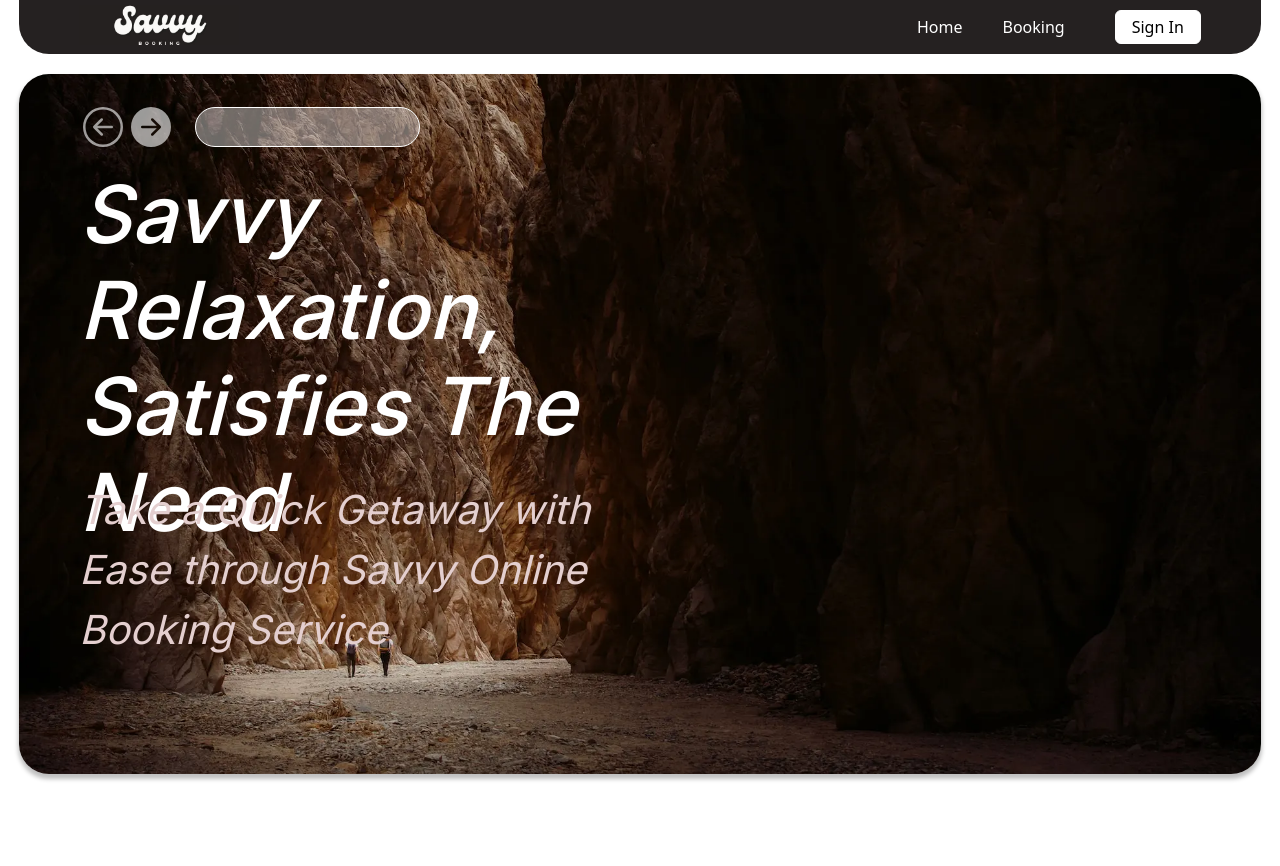
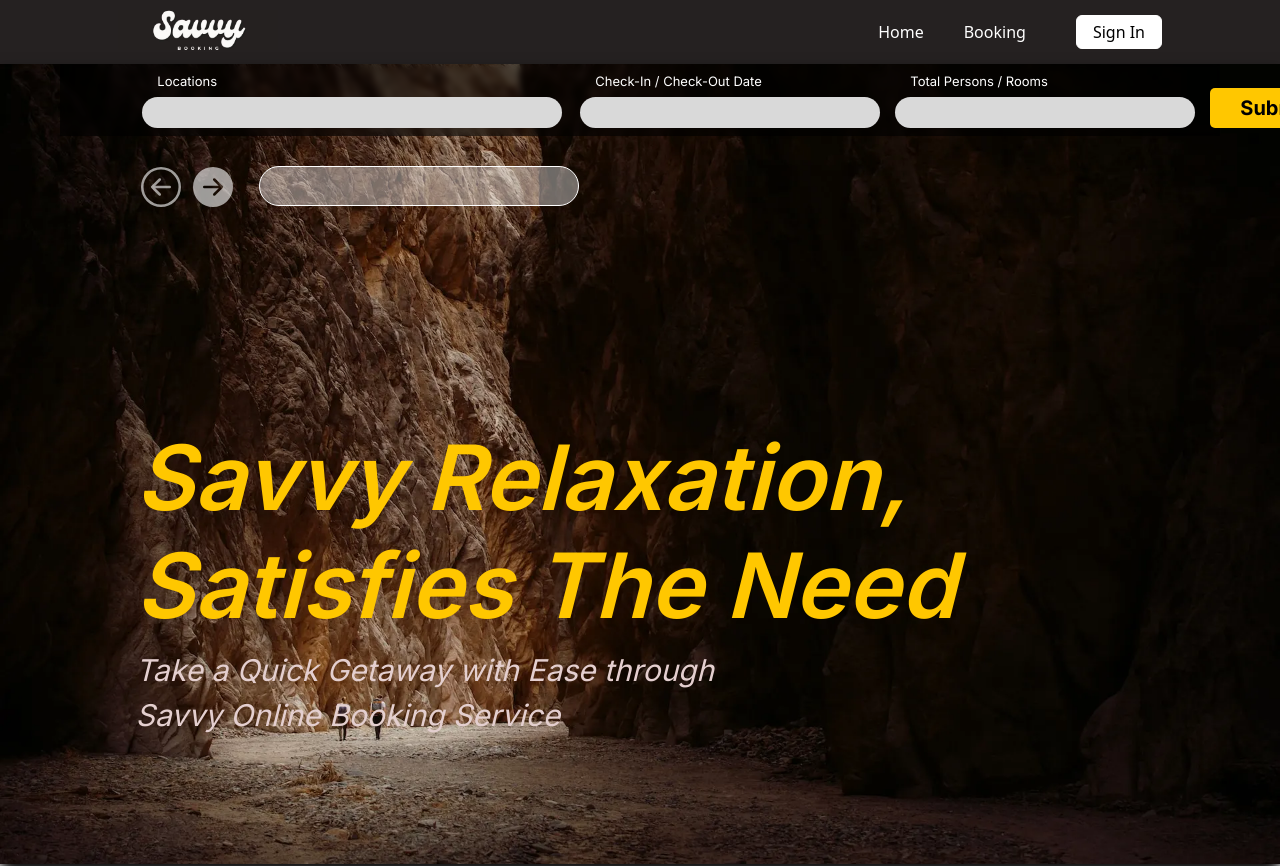
Before and after one commit to makyiabonner/booking, a Next.js app: page / in a window 1280 px wide. Shown: the top 866 px of the page. Built offline with nearby package versions, Linux system fonts and the light colour scheme.

Commit message:
landing restyling complete

```diff
--- /dev/null
+++ b/src/components/Booking/HotelCard/hotelcard.module.scss
@@ -0,0 +1,19 @@
+@import '../../../styles/variables.scss';
+
+.card{
+    background-color: white;
+    padding: 20px;
+    display: flex;
+}
+.left,.right{
+    width: 50%;
+}
+.left{
+    display: flex;
+    flex-direction: row;
+}
+.right{
+    display: flex;
+    flex-direction: column;
+    align-items:flex-end;
+}
--- a/src/components/Booking/SidePanel/sidepanel.js
+++ b/src/components/Booking/SidePanel/sidepanel.js
@@ -1,3 +1,4 @@
+import HotelCard from '../HotelCard/hotelcard'
 import styles from '../SidePanel/sidepanel.module.scss'
 
 export default function Sidepanel(){
@@ -30,6 +31,9 @@ export default function Sidepanel(){
                     </ul>
                 </section>
             </form>
+            <section className={styles.HotelScroll}>
+                <HotelCard/>
+            </section>
         </div>
     )
 }
--- a/src/components/Homepage/Landing/landing.js
+++ b/src/components/Homepage/Landing/landing.js
@@ -3,6 +3,26 @@ import styles from './landing.module.scss';
 export default function LandingSection(){
     return(
         <div className={styles.landing}>
+              <form className={styles.form}>
+                <section className={styles.section}>
+                  <div>
+                      <label className={`${styles.label} d-block`}>Locations</label>
+                      <input className={styles.LocationText} type='text' required />
+                  </div>
+                  <section className={styles.rightSectionForm}>
+                    <div>
+                        <label className={`${styles.label} d-block`}>Check-In / Check-Out Date</label>
+                        <input className={styles.inputText} type='text' />
+                    </div>
+                    <div>
+                        <label className={`${styles.label} d-block`}>Total Persons / Rooms</label>
+                        <input className={styles.inputText} type='text' />
+                    </div>
+                    <button className={styles.submitButton}>Submit</button>
+                  </section>
+                </section>
+              </form>
+              <section className={styles.landingContent}>
                 <div className={styles.landingNav}>
                   <button className={styles.button}>
                     <svg xmlns="http://www.w3.org/2000/svg" width="40" height="40" fill="rgba(255,255,255,.6)" class="bi bi-arrow-left-circle" viewBox="0 0 16 16">
@@ -18,12 +38,13 @@ export default function LandingSection(){
                 </div>
                 <div className={styles.landingDiv}>
                   <i>
-                  <h1 className={styles.landingText}>Savvy Relaxation, Satisfies The Need</h1>
+                    <h1 className={styles.landingText}>Savvy Relaxation,<br></br>Satisfies The Need</h1>
                   </i>
                   <i>
-                  <p className={styles.landingDesc}>Take a Quick Getaway with Ease through Savvy Online Booking Service</p>
+                    <p className={styles.landingDesc}>Take a Quick Getaway with Ease through<br></br> Savvy Online Booking Service</p>
                   </i>
                 </div>
+              </section>
         </div>
     )
 }
--- a/src/components/Homepage/Landing/landing.module.scss
+++ b/src/components/Homepage/Landing/landing.module.scss
@@ -1,6 +1,56 @@
 @import '../../../styles/variables.scss';
 @import '../../../styles/fonts.scss';
 
+.form{
+  display: flex;
+  justify-content: space-between;
+  align-items: center;
+  background-color: rgba($color: #000000, $alpha: .6);
+  padding: 8px;
+  color: white;
+  backdrop-filter: blur(3px);
+  gap: 20px;
+}
+.section{
+  display: flex;
+  justify-content: space-between;
+  align-items: center;
+  width: 87%;
+  margin: auto;
+}
+.rightSectionForm{
+  display: flex;
+  justify-content: space-between;
+  width: 56%;
+  gap: 15px;
+}
+.label{
+  font-size: 13px;
+  margin: 0 5px 5px 15px;
+}
+.LocationText{
+  width: 420px;
+}
+.inputText{
+  width:300px;
+}
+.inputText,.LocationText{
+  padding:6px 18px;
+  font-size: 13px;
+  background-color: #D9D9D9;
+  border-radius: 20px;
+  border:none
+}
+.submitButton{
+  background-color: $brand-info;
+  align-self: flex-end;
+  border: none;
+  padding: 5px 30px;
+  border-radius: 5px;
+  height: fit-content;
+  font-size: 20px;
+  font-weight: bold;
+}
 .landing{
   display: flex;
   flex-direction: column;
@@ -8,42 +58,47 @@
   background: url('../../../canyon.webp');
   background-size: cover;
   background-position: 50% 70%;
-  box-shadow: 0px 4px 4px 1px rgba(0, 0, 0, 0.25);
-  border-radius: 20px;
-  height:700px;
-  width: 97%;
-  border-radius: 30px;
-  padding:20px 60px;
-  margin:20px auto;
+  box-shadow: 0px 10px 15px 0 rgba(0, 0, 0);
+  height:800px;
+  width: 100%;
+  padding:0px 60px;
+}
+.landingContent{
+  display: flex;
+  flex-direction: column;
+  justify-content: space-between;
+  height: 100%;
+  width: 87%;
+  margin: auto;
 }
 .landingNav{
   display: flex;
-  align-items: center;
-  height:10%;
+  margin-top:30px;
+  width: 80%;
+  align-items: flex-start;
+  justify-self: flex-start;
 }
 .landingDiv{
-  width: 50%;
+  margin-bottom: 110px;
 }
 .landingText{
-  height:52%;
-  font-size: 80px;
-  color: rgb(255, 255, 255);
+  font-size: 90px;
+  font-weight: 600;
+  color: $brand-info;
 }
 .landingDesc{
-  height:20%;
-  font-size: 40px;
+  font-size: 30px;
   color: rgb(228, 207, 207);
 }
 .button{
   background-color: transparent;
   border: none;
-  padding:4px;
 }
 .input{
-  height:60%;
-  width:20%;
   margin-left:20px;
   background-color: rgba(255,255,255,.4);
+  height: 40px;
+  width: 320px;
   color: white;
   border: white solid 1px;
   border-radius: 20px;
--- a/src/components/Nav/Nav.js
+++ b/src/components/Nav/Nav.js
@@ -4,6 +4,7 @@ export default function Nav({ isActive, toggleActiveState }){
 
     return (
         <nav className={styles.nav}>
+            <section className={styles.section}>
                 <div className={styles.imgContainer}>
                     <img className={styles.img}
                         src='/images/Savvy.jpg'
@@ -19,6 +20,7 @@ export default function Nav({ isActive, toggleActiveState }){
                         onClick={toggleActiveState}
                     >Sign In</button>
                 </div>
+            </section>
     </nav>
     )
 }
--- a/src/components/Nav/Nav.module.scss
+++ b/src/components/Nav/Nav.module.scss
@@ -4,12 +4,11 @@
     display: flex;
     justify-content: space-between;
     background-color: $brand-primary;
-    width:97%;
+    width:100%;
     height:fit-content;
     color:white;
     margin:auto;
-    padding:5px 60px;
-    border-radius: 0 0 30px 30px;
+    padding:10px 60px;
 }
 .imgContainer{
     position: relative;
@@ -33,3 +32,9 @@
     padding:10px;
     margin:0;
 }
+.section{
+    display: flex;
+    justify-content: space-between;
+    width: 90%;
+    margin: auto;
+}
--- a/src/styles/globals.scss
+++ b/src/styles/globals.scss
@@ -3,7 +3,8 @@
 
 $theme-colors:(
     'primary': $brand-primary,
-    'secondary': $brand-secondary
+    'secondary': $brand-secondary,
+    'info': $brand-info
 );
 
 @import '~bootstrap/scss/bootstrap';
--- a/src/styles/variables.scss
+++ b/src/styles/variables.scss
@@ -1,3 +1,4 @@
 
 $brand-primary: #252121;
 $brand-secondary: #FFFFFF;
+$brand-info: #FFC700;
```
Also changed, not shown: src/components/Booking/HotelCard/hotelcard.js (added, +21 -0 lines), src/components/Booking/SidePanel/sidepanel.module.scss (+15 -2 lines). Lines whose indentation alone changed are shown as unchanged.
